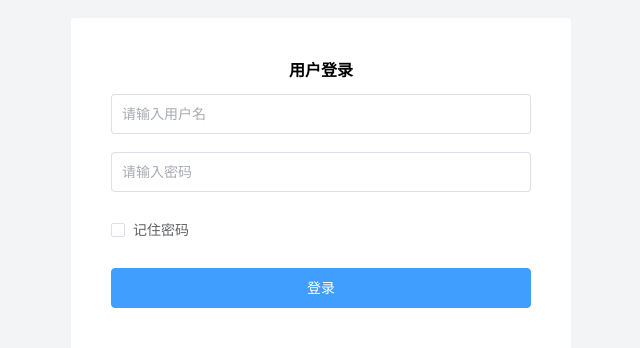
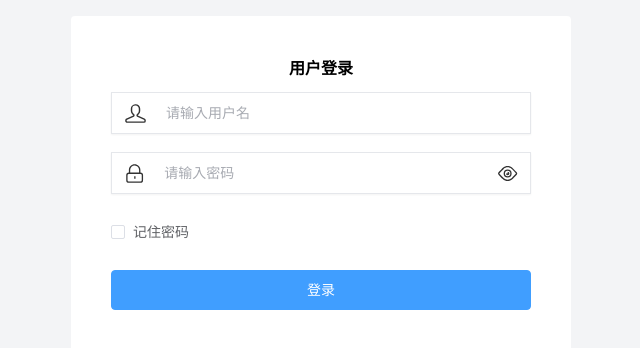
Before and after one commit to btbrad/vue3-admin, a Vue app: page /#/login in a window 1280 px wide. Shown: the part 208-556 px from the top of the page, without its empty margins (319-959 px from the left). Built offline with nearby package versions, Linux system fonts and the light colour scheme.

Commit message:
feat: :sparkles: 登录页面添加icon

```diff
--- a/src/views/login/index.vue
+++ b/src/views/login/index.vue
@@ -10,6 +10,9 @@ const formData = reactive({
   password: '',
 })
 const isRemember = ref(false)
+const isShowPassword = ref(false)
+
+const toggleShowPassword = () => (isShowPassword.value = !isShowPassword.value)
 </script>
 
 <template>
@@ -21,10 +24,24 @@ const isRemember = ref(false)
         </div>
         <el-form :model="formData">
           <el-form-item prop="username">
-            <el-input class="h-[40px]" v-model="formData.username" placeholder="请输入用户名" clearable />
+            <div class="flex w-full items-center border px-3 shadow-sm">
+              <svg-icon icon-class="user" size="25px" />
+              <el-input class="ml-2 h-[40px]" v-model="formData.username" placeholder="请输入用户名" clearable />
+            </div>
           </el-form-item>
           <el-form-item prop="password">
-            <el-input class="h-[40px]" v-model="formData.password" placeholder="请输入密码" clearable />
+            <div class="flex w-full items-center border px-3 shadow-sm">
+              <svg-icon icon-class="lock" size="25px" />
+              <el-input
+                class="mx-2 h-[40px]"
+                v-model="formData.password"
+                placeholder="请输入密码"
+                clearable
+                :type="isShowPassword ? 'text' : 'password'"
+              />
+              <svg-icon v-if="isShowPassword" @click="toggleShowPassword" icon-class="eye_close" size="25px" />
+              <svg-icon v-else @click="toggleShowPassword" icon-class="eye_open" size="25px" />
+            </div>
           </el-form-item>
           <el-form-item>
             <el-checkbox v-model="isRemember" label="记住密码" size="large" />
@@ -37,3 +54,13 @@ const isRemember = ref(false)
     </div>
   </div>
 </template>
+
+<style lang="scss" scoped>
+.el-input {
+  /* stylelint-disable-next-line selector-class-pattern */
+  :deep(.el-input__wrapper) {
+    border-radius: 0;
+    box-shadow: none;
+  }
+}
+</style>
```
